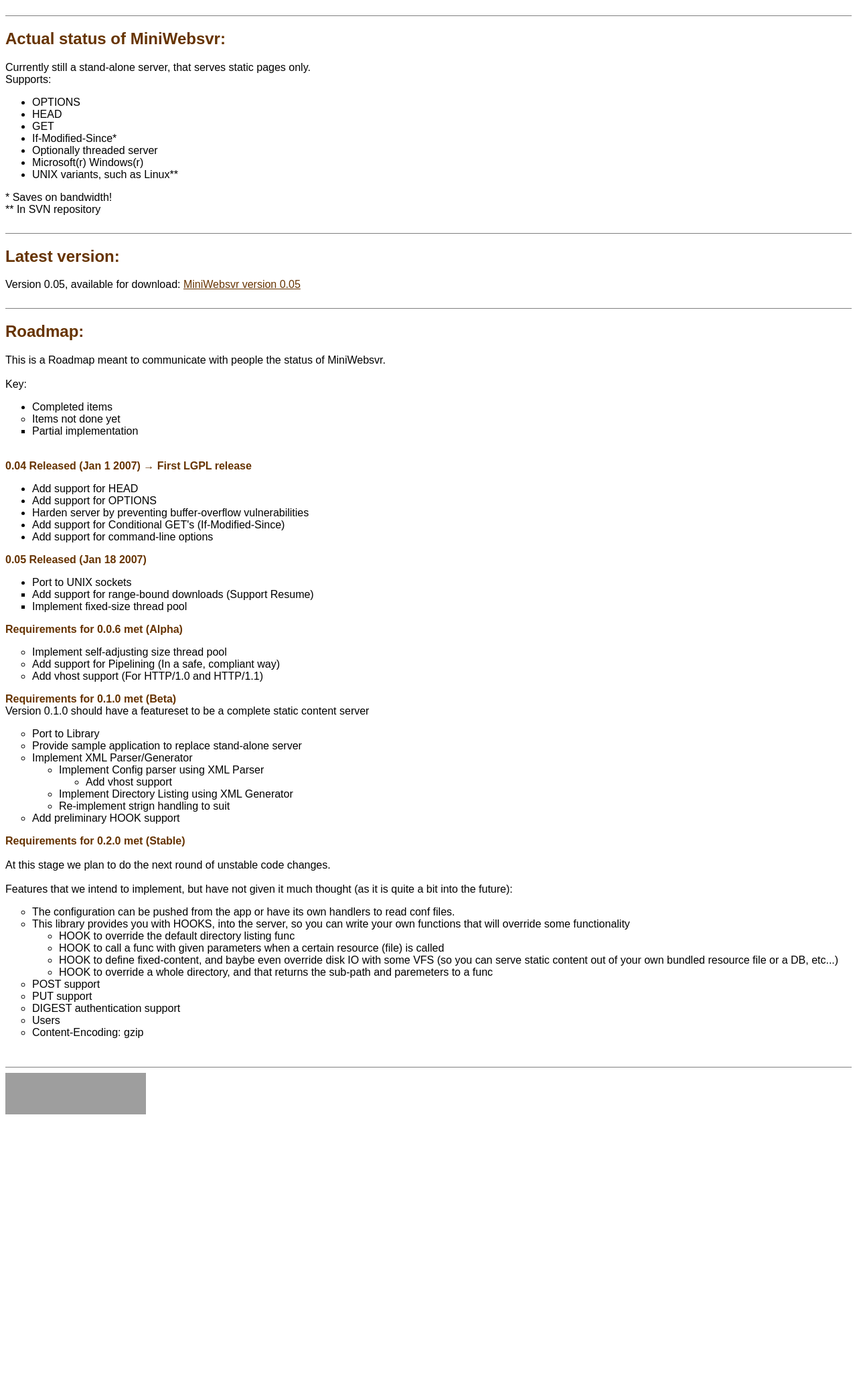
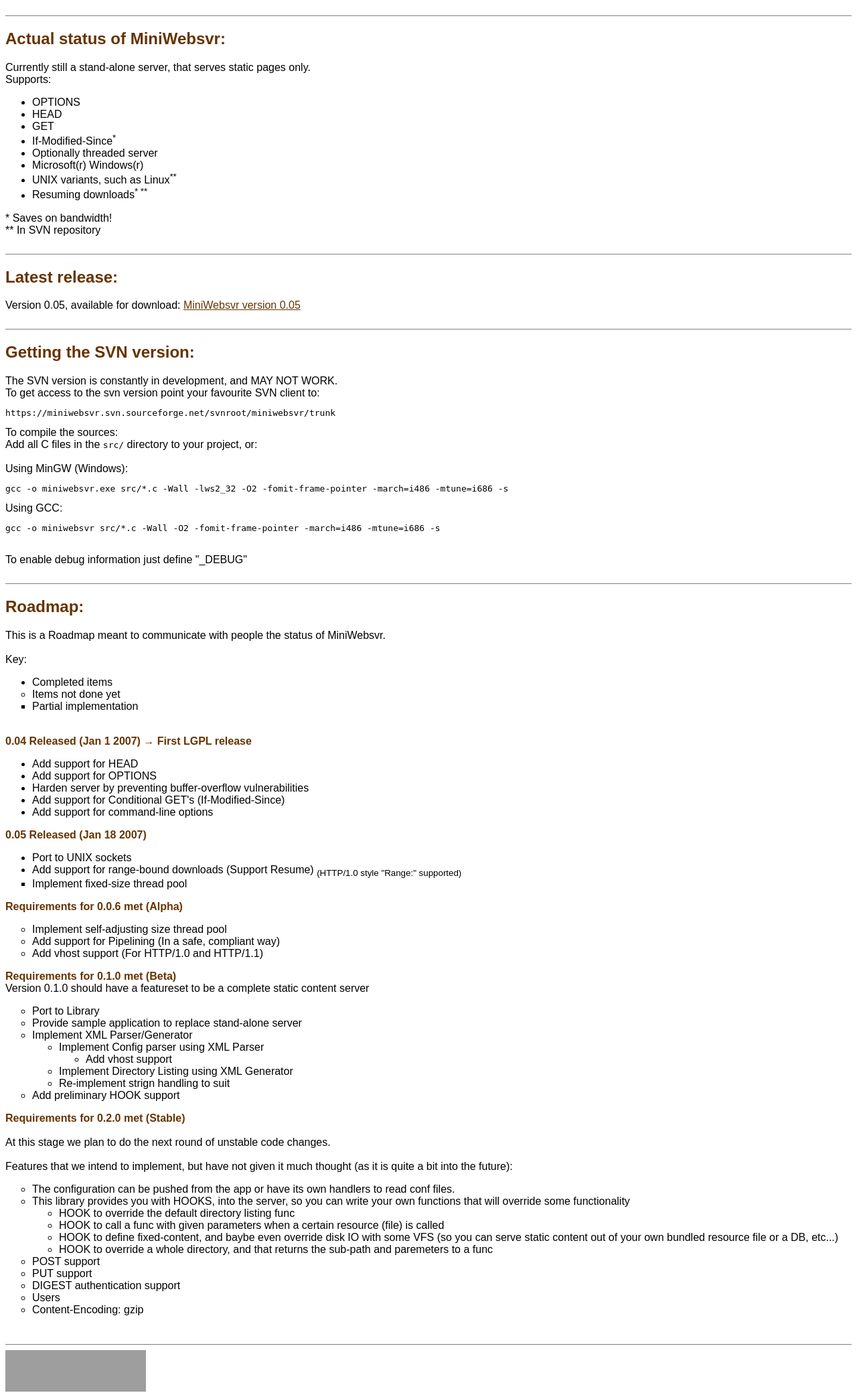
Before and after one commit to avih/miniwebsvr, a PHP site: page / in a window 1280 px wide. Shown: the part 382-2468 px from the top of the page at 67% size. Before the commit the page ends 2046 px from the top, so only its background shows below. Run offline with PHP 8.4, Linux system fonts and the light colour scheme; data that the repository does not hold is empty; grey boxes are pictures that could not be loaded.

Commit message:
Updated content on webpage Added cache-control to page

```diff
--- a/web/index.php
+++ b/web/index.php
@@ -1,4 +1,8 @@
-<!DOCTYPE HTML PUBLIC "-//W3C//DTD HTML 3.2//EN">
+<?$ldate = gmdate("D, d M Y H:i:s",getlastmod())." GMT";
+$headers = apache_request_headers();
+if ($headers['If-Modified-Since'] == $ldate) header("HTTP/1.1 304 Not Modified");
+header("Last-Modified: $ldate");
+?><!DOCTYPE HTML PUBLIC "-//W3C//DTD HTML 3.2//EN">
 <html>
 <head>
 <title>MiniWebsvr</title>
@@ -61,19 +65,36 @@
 <li> OPTIONS
 <li> HEAD
 <li> GET
-<li> If-Modified-Since*
+<li> If-Modified-Since<sup>*</sup>
 <li> Optionally threaded server
 <li> Microsoft(r) Windows(r)
-<li> UNIX variants, such as Linux**
+<li> UNIX variants, such as Linux<sup>**</sup>
+<li> Resuming downloads<sup>* **</sup>
 </ul>
 * Saves on bandwidth!<br>
 ** In SVN repository<br>
 <br>
 
 <hr  noshade="noshade" size="1">
-<h2>Latest version:</h2>
+<h2>Latest release:</h2>
 Version 0.05, available for download:
 <a href="http://sourceforge.net/project/showfiles.php?group_id=187000">MiniWebsvr version 0.05</a><br>
+<br>
+
+<hr  noshade="noshade" size="1">
+<h2>Getting the SVN version:</h2>
+The SVN version is constantly in development, and MAY NOT WORK.<br>
+To get access to the svn version point your favourite SVN client to:<br>
+<pre>https://miniwebsvr.svn.sourceforge.net/svnroot/miniwebsvr/trunk</pre>
+To compile the sources:<br>
+Add all C files in the <code>src/</code> directory to your project, or:<br>
+<br>
+Using MinGW (Windows):
+<pre>gcc -o miniwebsvr.exe src/*.c -Wall -lws2_32 -O2 -fomit-frame-pointer -march=i486 -mtune=i686 -s</pre>
+Using GCC:
+<pre>gcc -o miniwebsvr src/*.c -Wall -O2 -fomit-frame-pointer -march=i486 -mtune=i686 -s</pre>
+<br>
+To enable debug information just define &quot;_DEBUG&quot;<br>
 <br>
 
 <hr  noshade="noshade" size="1">
@@ -101,7 +122,7 @@
 
 <ul>
 <li>Port to UNIX sockets
-<li type=square>Add support for range-bound downloads (Support Resume)
+<li>Add support for range-bound downloads (Support Resume) <sub>(HTTP/1.0 style &quot;Range:&quot; supported)</sub>
 <li type=square>Implement fixed-size thread pool
 </ul>
 
```
